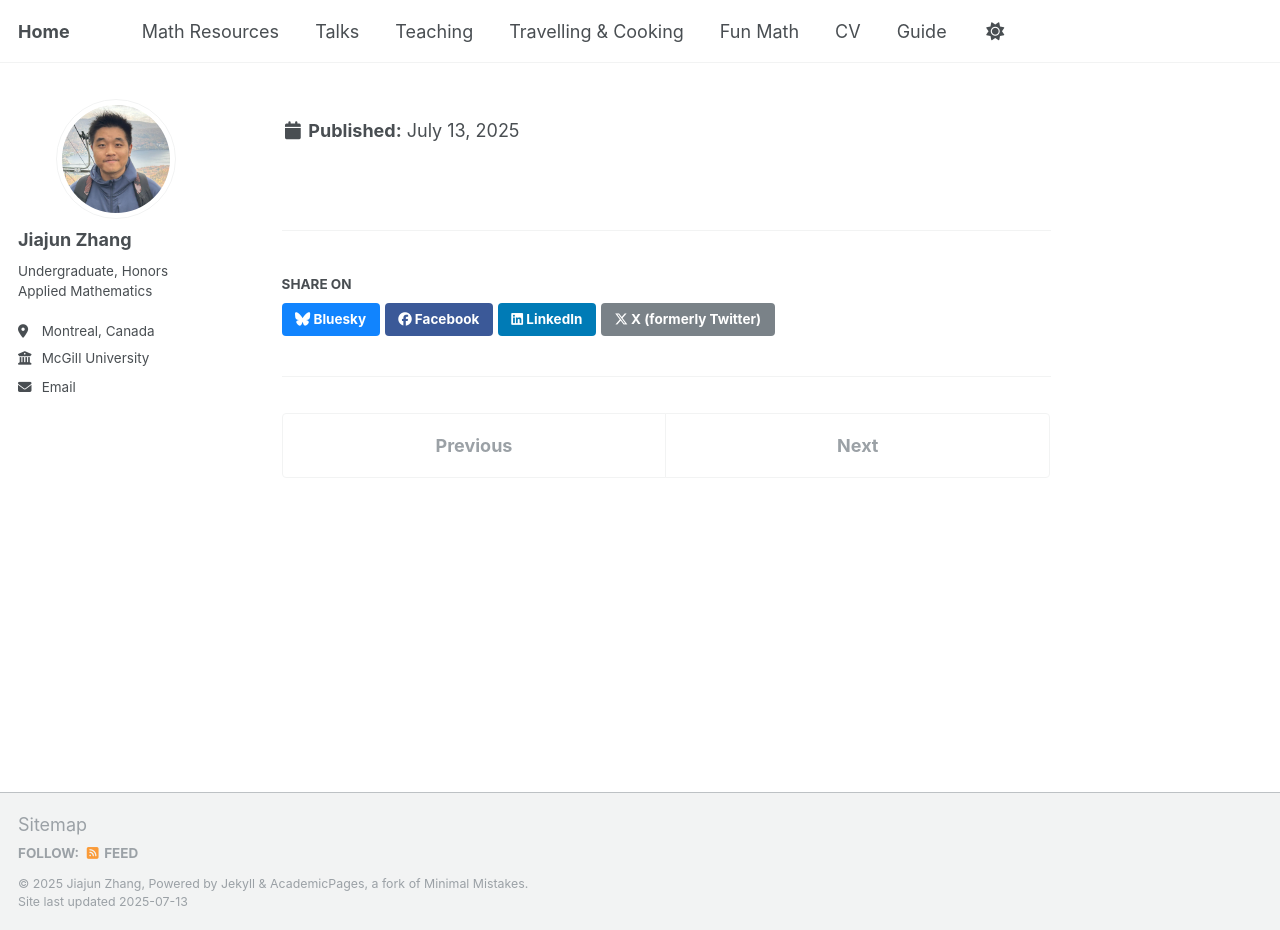
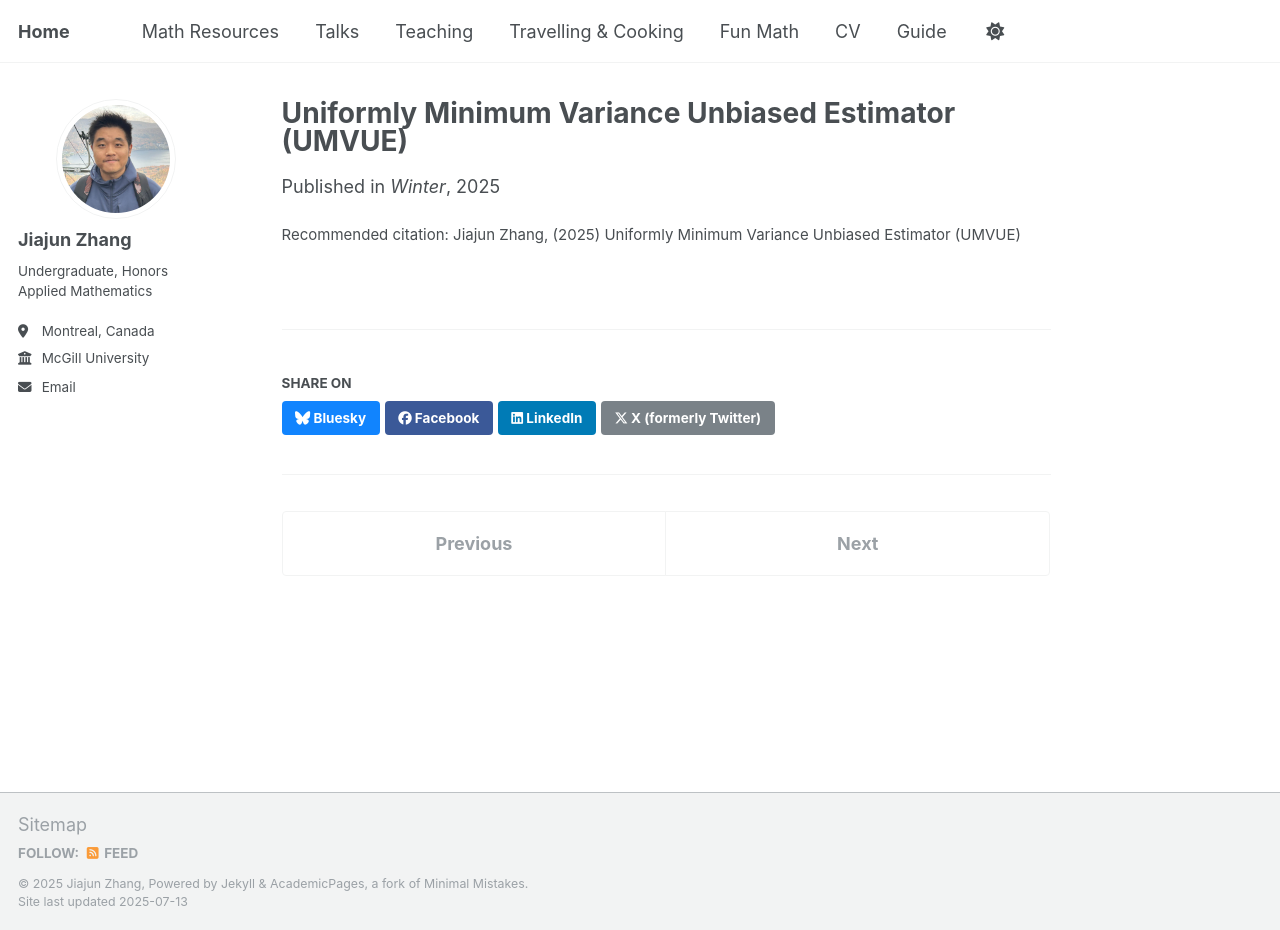
Before and after one commit to JohanssonRein/JohanssonRein.github.io, a Jekyll site: the page built from _publications/umvue.md, in a window 1280 px wide and 930 px high. Built offline with Jekyll 4.4.1, drawn with Linux system fonts in a browser that asks for light colours.

Commit message:
Update umvue.md

```diff
--- a/_publications/umvue.md
+++ b/_publications/umvue.md
@@ -4,7 +4,7 @@ collection: publications
 category: statistics
 permalink: /publication/umvue
 order: 3
-excerpt: 'We will investigate some basic theories of Uniformly Minimum Variance Unbiased Estimator (UMVUE)
+excerpt: 'We will investigate some basic theories of Uniformly Minimum Variance Unbiased Estimator (UMVUE)'
 date: 2025-01-15
 venue: 'Winter'
 #slidesurl: 'http://academicpages.github.io/files/slides3.pdf'
```
